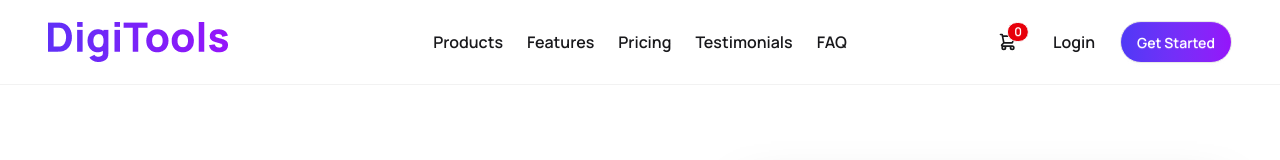
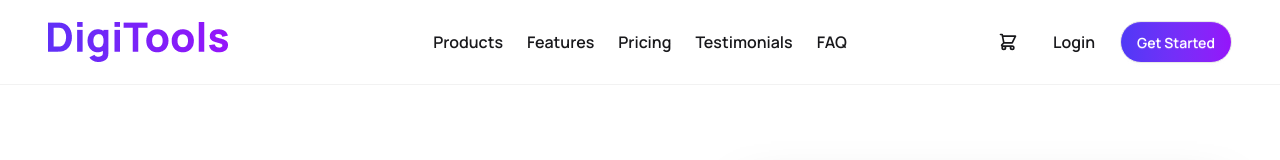
Before and after one commit to FahmidaAkterShimu/B13-Assignment-06, a React (Vite) app: page / in a window 1280 px wide. Shown: the top 160 px of the page. Built offline with nearby package versions, Linux system fonts and the light colour scheme.

Commit message:
made navbar cart initially blank

```diff
--- a/index.html
+++ b/index.html
@@ -4,7 +4,7 @@
     <meta charset="UTF-8" />
     <link rel="icon" type="image/svg+xml" href="/favicon.png" />
     <meta name="viewport" content="width=device-width, initial-scale=1.0" />
-    <title>b13-assignment-06</title>
+    <title>DigiTools</title>
   </head>
   <body>
     <div id="root"></div>
--- a/src/components/Navbar.jsx
+++ b/src/components/Navbar.jsx
@@ -48,8 +48,13 @@ const Navbar = ({ carts, setSelected }) => {
                             <div tabIndex={0} role="button" className="btn btn-ghost btn-circle">
                                 <div className="indicator">
                                     <svg xmlns="http://www.w3.org/2000/svg" className="h-5 w-5" fill="none" viewBox="0 0 24 24" stroke="currentColor"> <path strokeLinecap="round" strokeLinejoin="round" strokeWidth="2" d="M3 3h2l.4 2M7 13h10l4-8H5.4M7 13L5.4 5M7 13l-2.293 2.293c-.63.63-.184 1.707.707 1.707H17m0 0a2 2 0 100 4 2 2 0 000-4zm-8 2a2 2 0 11-4 0 2 2 0 014 0z" /> </svg>
+
                                     {/* Badge */}
-                                    <span className="badge badge-sm indicator-item rounded-full bg-red-600 p-1.5 text-white">{carts.length}</span>
+                                    <span className={`${carts.length === 0
+                                        ? "hidden"
+                                        : "badge badge-sm indicator-item rounded-full bg-red-600 p-1.5 text-white"}`}>
+                                        {carts.length === 0 ? null : carts.length}
+                                    </span>
                                 </div>
                             </div>
                             <div
```
